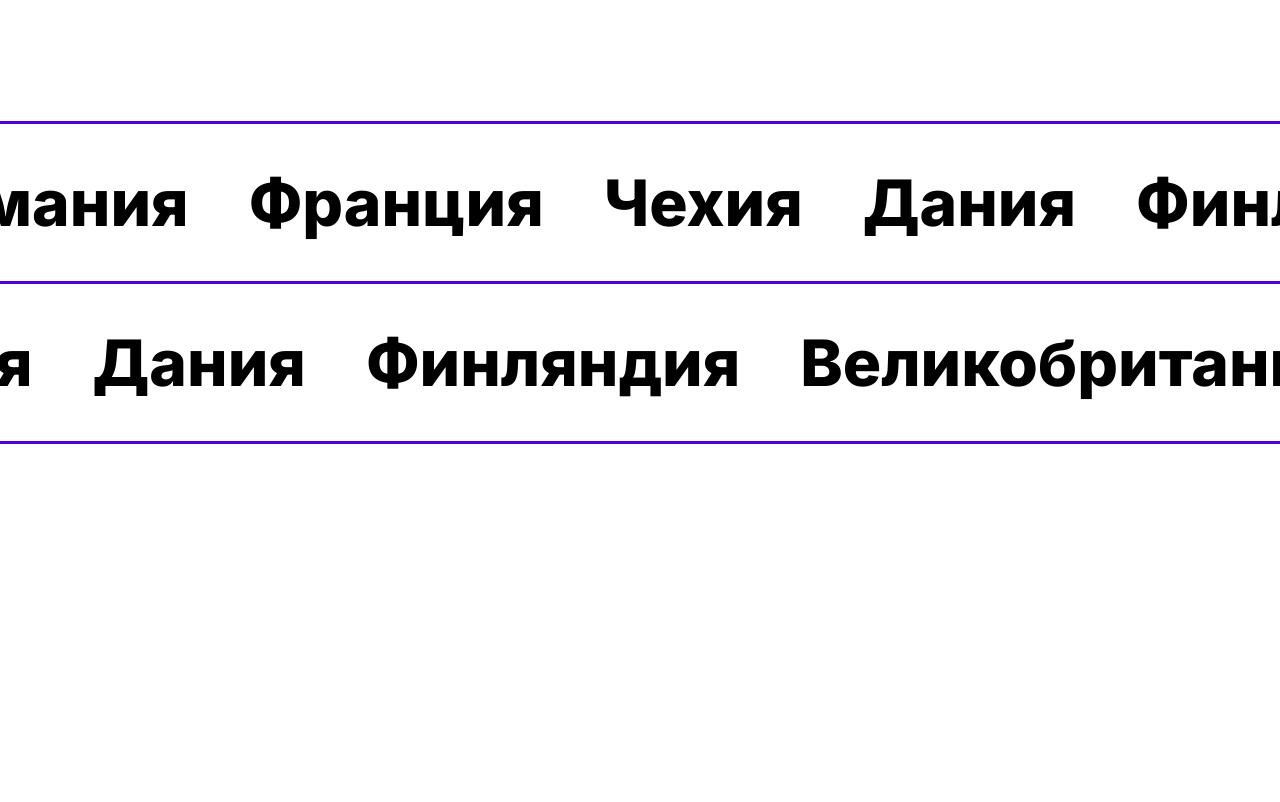
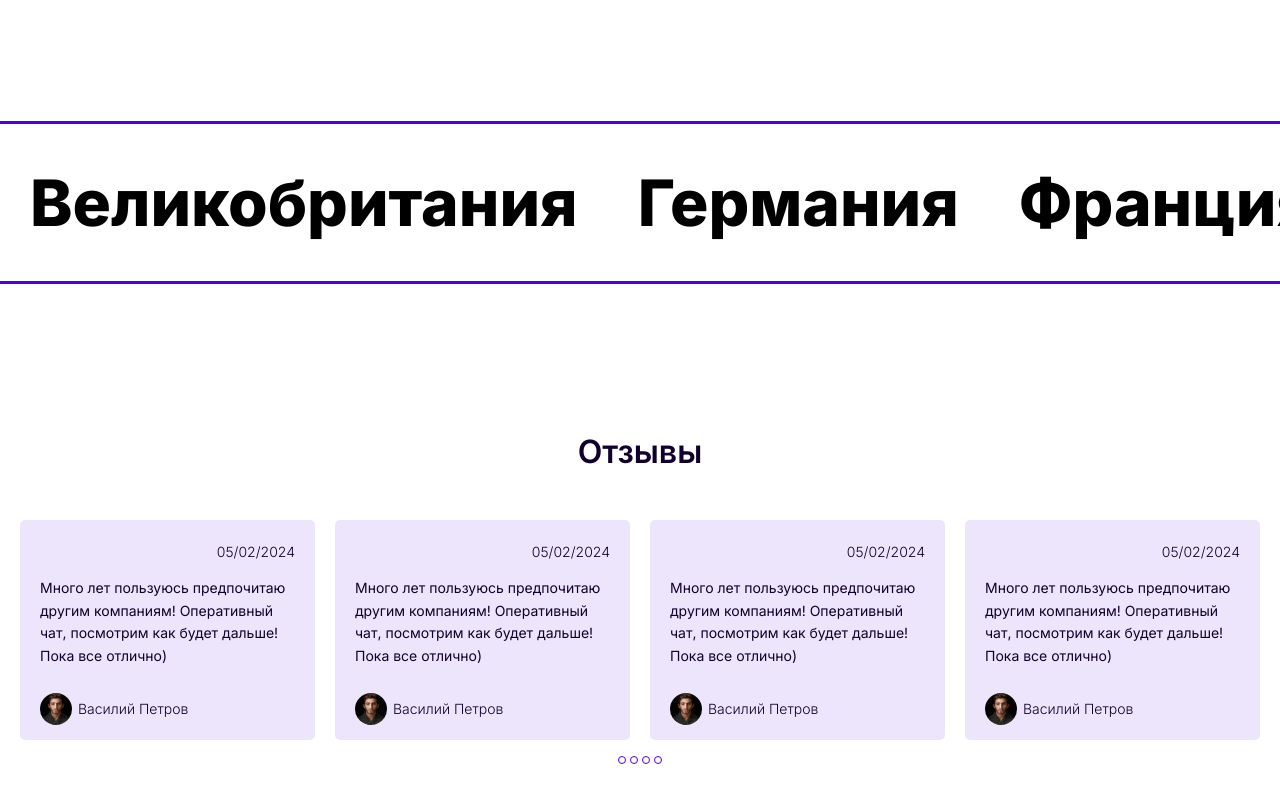
Before and after one commit to kn1xoh/trip-website, a website: page src/index.html in a window 1280 px wide. Shown: the part 2840-3642 px from the top of the page. Before the commit the page ends 3434 px from the top, so only its background shows below. Drawn offline with Linux system fonts and the light colour scheme.

Commit message:
add section-reviews

```diff
--- a/src/index.html
+++ b/src/index.html
@@ -250,23 +250,83 @@
                     <div class="countries__item">Финляндия</div>
                 </div>
             </div>
+        </section>
 
-            <div class="countries__container countries-container-2">
-                <div class="countries__wrap-item wrap-item-2">
-                    <div class="countries__item">Великобритания</div>
-                    <div class="countries__item">Германия</div>
-                    <div class="countries__item">Франция</div>
-                    <div class="countries__item">Чехия</div>
-                    <div class="countries__item">Дания</div>
-                    <div class="countries__item">Финляндия</div>
+        <section class="section-reviews">
+            <div class="container">
+                <h3 class="section-reviews__title title-3">Отзывы</h3>
+
+                <div class="section-reviews__review-wrap">
+                    <div class="section-reviews__review-item review">
+                        <div class="review__star-date">
+                            <svg class="review__star">
+                                <use href="img/sprite.svg#five-stars"></use>
+                            </svg>
+                            <span class="review__date">05/02/2024</span>
+                        </div>
+
+                        <p class="review__text">Много лет пользуюсь предпочитаю другим компаниям! Оперативный чат, посмотрим как будет дальше! Пока все отлично)</p>
+
+                        <div class="review__person-wrap">
+                            <img class="review__img" src="img/person.jpg" alt="person">
+                            <span class="review__name">Василий Петров</span>
+                        </div>
+                    </div>
+
+                    <div class="section-reviews__review-item review">
+                        <div class="review__star-date">
+                            <svg class="review__star">
+                                <use href="img/sprite.svg#five-stars"></use>
+                            </svg>
+                            <span class="review__date">05/02/2024</span>
+                        </div>
+
+                        <p class="review__text">Много лет пользуюсь предпочитаю другим компаниям! Оперативный чат, посмотрим как будет дальше! Пока все отлично)</p>
+
+                        <div class="review__person-wrap">
+                            <img class="review__img" src="img/person.jpg" alt="person">
+                            <span class="review__name">Василий Петров</span>
+                        </div>
+                    </div>
+
+                    <div class="section-reviews__review-item review">
+                        <div class="review__star-date">
+                            <svg class="review__star">
+                                <use href="img/sprite.svg#five-stars"></use>
+                            </svg>
+                            <span class="review__date">05/02/2024</span>
+                        </div>
+
+                        <p class="review__text">Много лет пользуюсь предпочитаю другим компаниям! Оперативный чат, посмотрим как будет дальше! Пока все отлично)</p>
+
+                        <div class="review__person-wrap">
+                            <img class="review__img" src="img/person.jpg" alt="person">
+                            <span class="review__name">Василий Петров</span>
+                        </div>
+                    </div>
+
+                    <div class="section-reviews__review-item review">
+                        <div class="review__star-date">
+                            <svg class="review__star">
+                                <use href="img/sprite.svg#five-stars"></use>
+                            </svg>
+                            <span class="review__date">05/02/2024</span>
+                        </div>
+
+                        <p class="review__text">Много лет пользуюсь предпочитаю другим компаниям! Оперативный чат, посмотрим как будет дальше! Пока все отлично)</p>
+
+                        <div class="review__person-wrap">
+                            <img class="review__img" src="img/person.jpg" alt="person">
+                            <span class="review__name">Василий Петров</span>
+                        </div>
+                    </div>
                 </div>
-                <div class="countries__wrap-item wrap-item-2">
-                    <div class="countries__item">Великобритания</div>
-                    <div class="countries__item">Германия</div>
-                    <div class="countries__item">Франция</div>
-                    <div class="countries__item">Чехия</div>
-                    <div class="countries__item">Дания</div>
-                    <div class="countries__item">Финляндия</div>
+
+                <div class="section-reviews__slider-dots">
+                    <span class="section-reviews__dot"></span>
+                    <span class="section-reviews__dot"></span>
+                    <span class="section-reviews__dot"></span>
+                    <span class="section-reviews__dot"></span>
                 </div>
             </div>
         </section>
--- a/src/sass/_base.sass
+++ b/src/sass/_base.sass
@@ -2,6 +2,7 @@ $color-white: #FFFFFF
 $color-blue: #5200D9
 $color-blue-light: #E4D4FF
 $color-dark: #11002D
+$color-back: rgba(82, 0, 217, 0.1)
 
 @import url('https://fonts.googleapis.com/css2?family=Inter:wght@100..900&display=swap')
 
--- a/src/sass/_section-about.sass
+++ b/src/sass/_section-about.sass
@@ -6,6 +6,7 @@
         display: flex
         align-items: center
     &__title
+        font-weight: 500
         position: relative
         margin-bottom: 3rem
         &::after
--- a/src/sass/_section-cards.sass
+++ b/src/sass/_section-cards.sass
@@ -13,7 +13,7 @@
         display: flex
         flex-direction: column
         align-items: center
-        background: rgba(82, 0, 217, 0.1)
+        background: $color-back
         border-radius: 0.5rem
         padding: 3.4rem 4.2rem
     &__number
--- a/src/sass/_section-countries.sass
+++ b/src/sass/_section-countries.sass
@@ -5,11 +5,12 @@
         width: 100%
         overflow: hidden
         border-top: 3px solid $color-blue
+        border-bottom: 3px solid $color-blue
         padding: 4rem 0
     &__wrap-item
         display: flex
         width: 200%
-        animation: scrolling 15s linear infinite
+        // animation: scrolling 25s linear infinite
     &__item
         font-family: "Inter", sans-serif
         font-weight: 800
@@ -18,9 +19,3 @@
         white-space: nowrap
         padding: 0 3rem
         width: 100%
-
-.countries-container-2
-    border-bottom: 3px solid $color-blue
-
-.wrap-item-2
-    animation: scrolling-reverse 15s linear infinite
--- /dev/null
+++ b/src/sass/_section-reviews.sass
@@ -0,0 +1,58 @@
+.section-reviews
+    margin-bottom: 20rem
+    &__title
+        text-align: center
+        margin-bottom: 5rem
+    &__review-wrap
+        display: grid
+        grid-template-columns: repeat(4, 29.5rem)
+        grid-template-rows: 22rem
+        gap: 2rem
+        margin-bottom: 1.6rem
+    &__slider-dots
+        display: flex
+        justify-content: center
+        gap: 0.4rem
+    &__dot
+        width: 0.8rem
+        height: 0.8rem
+        border: 1px solid $color-blue
+        border-radius: 100%
+        cursor: pointer
+
+.dot--active
+    background: $color-blue
+
+.review
+    font-family: "Inter", sans-serif
+    width: 29.5rem
+    height: 22rem
+    font-size: 1.4rem
+    line-height: 160%
+    color: $color-dark
+    background: $color-back
+    border-radius: 0.5rem
+    padding: 2rem
+    &__star-date
+        display: flex
+        justify-content: space-between
+        align-items: center
+        margin-bottom: 1.3rem
+    &__star
+        width: 13.6rem
+        height: 2.4rem
+    &__date
+        font-weight: 300
+    &__text
+        font-weight: 400
+        margin-bottom: 2.6rem
+    &__person-wrap
+        display: flex
+        align-items: center
+    &__img
+        width: 3.2rem
+        height: 3.2rem
+        border-radius: 100%
+        margin-right: 0.6rem
+    &__name
+        font-weight: 300
--- a/src/sass/_typography.sass
+++ b/src/sass/_typography.sass
@@ -12,7 +12,7 @@
 
 .title-3
     font-family: "Inter", sans-serif
-    font-weight: 500
+    font-weight: 600
     font-size: 3.2rem
     line-height: 113%
     color: $color-dark
--- a/src/sass/style.sass
+++ b/src/sass/style.sass
@@ -7,4 +7,5 @@
 @import "section-about.sass"
 @import "section-cards.sass"
 @import "section-countries.sass"
+@import "section-reviews.sass"
 @import "footer.sass"
```
Also changed, not shown: src/img/stack/sprite.stack.html (+8 -1 lines), src/css/style.min.css, src/img/commentator.avif (deleted), src/img/commentator.jpg (deleted), src/img/commentator.webp (deleted), src/img/five-stars.svg (added), src/img/person.avif (added), src/img/person.jpg (added), src/img/person.webp (added), src/img/sprite.svg, src/img/src-img/commentator.jpg (deleted), src/img/src-img/five-stars.svg (added), src/img/src-img/person.jpg (added).
